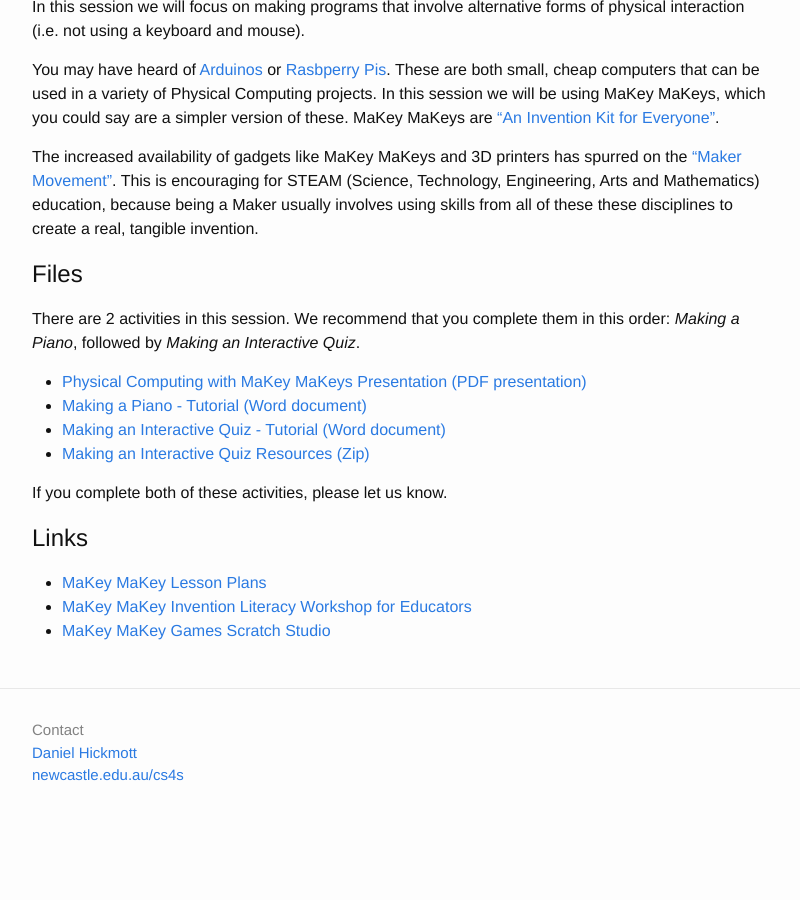
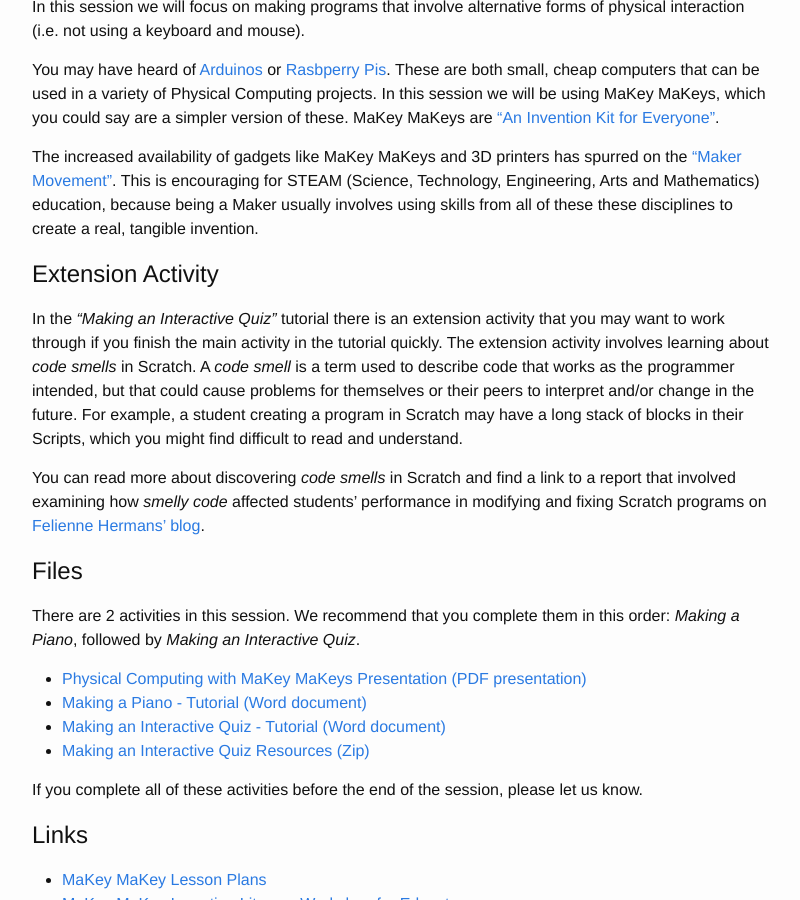
Before and after one commit to cs4s/ps-2017, a Jekyll site: the page built from day2/physical_computing/index.md, in a window 1280 px wide and 900 px high, scrolled down 433 px. Shown: the whole window, without its empty margins (238-1038 px from the left). Built offline with Jekyll 4.4.1, drawn with Linux system fonts in a browser that asks for light colours; before the commit the page ends 1280 px from its top, so only the background shows below that.

Commit message:
Changes Physical Computing session page to include information about the extension activity

```diff
--- a/day2/physical_computing/index.md
+++ b/day2/physical_computing/index.md
@@ -24,6 +24,15 @@ MaKey MaKeys are ["An Invention Kit for Everyone"](http://makeymakey.com/){:targ
 The increased availability of gadgets like MaKey MaKeys and 3D printers has spurred on the ["Maker Movement"](https://www.techopedia.com/definition/28408/maker-movement){:target="_blank"}.
 This is encouraging for STEAM (Science, Technology, Engineering, Arts and Mathematics) education, because being a Maker usually involves using skills from all of these these disciplines to create a real, tangible invention.
 
+## Extension Activity
+
+In the *"Making an Interactive Quiz"* tutorial there is an extension activity that you may want to work through if you finish the main activity in the tutorial quickly.
+The extension activity involves learning about *code smells* in Scratch.
+A *code smell* is a term used to describe code that works as the programmer intended, but that could cause problems for themselves or their peers to interpret and/or change in the future.
+For example, a student creating a program in Scratch may have a long stack of blocks in their Scripts, which you might find difficult to read and understand.
+
+You can read more about discovering *code smells* in Scratch and find a link to a report that involved examining how *smelly code* affected students' performance in modifying and fixing Scratch programs on [Felienne Hermans' blog](http://www.felienne.com/archives/4807){:target="_blank"}.
+
 ## Files
 
 There are 2 activities in this session. We recommend that you complete them in this order: *Making a Piano*, followed by *Making an Interactive Quiz*.
@@ -33,7 +42,7 @@ There are 2 activities in this session. We recommend that you complete them in t
 - [Making an Interactive Quiz - Tutorial (Word document)](quiz_activity.docx)
 - [Making an Interactive Quiz Resources (Zip)]({{ site.previous_year_physical_computing_path | append: "quiz_resources.zip" }})
 
-If you complete both of these activities, please let us know.
+If you complete all of these activities before the end of the session, please let us know.
 
 ## Links
 
```
